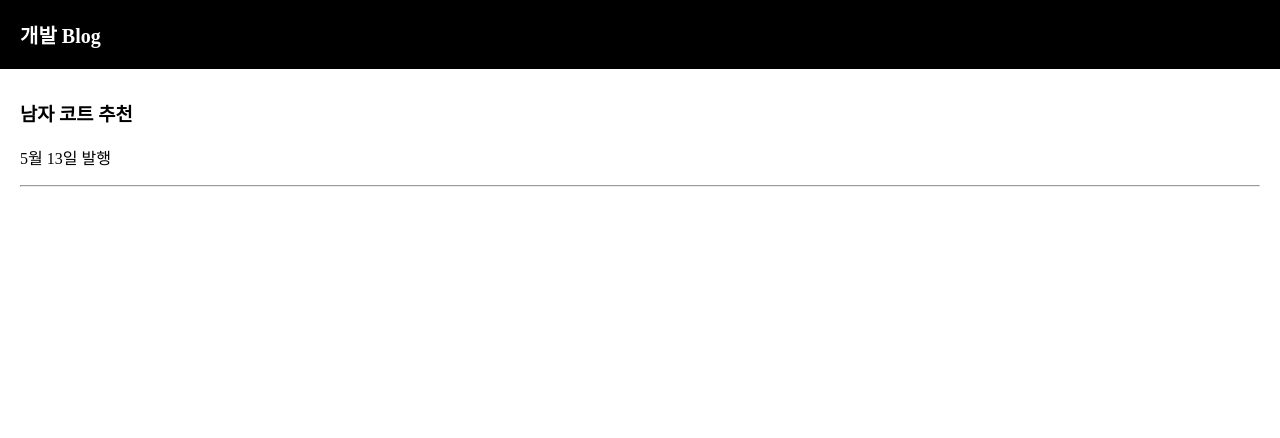
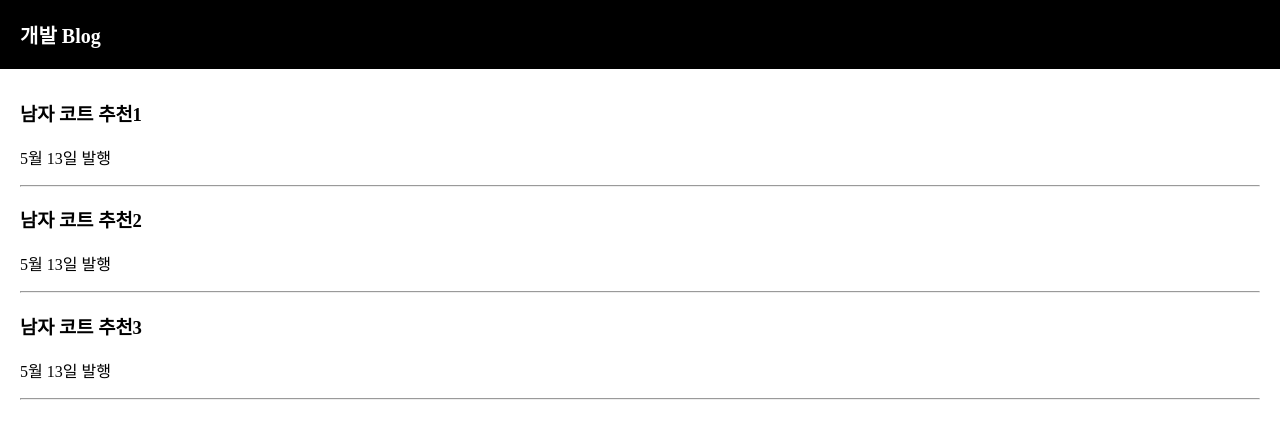
Before and after one commit to wochae/6ew, a React (Create React App) app in the folder blog/: page / in a window 1280 px wide. Shown: the top 438 px of the page. Built offline with nearby package versions, Linux system fonts and the light colour scheme.

Commit message:
[error] : incorrect answer #6

```diff
--- a/blog/src/App.js
+++ b/blog/src/App.js
@@ -4,7 +4,9 @@ import './App.css';
 
 function App() {
 
-  let [글제목, 글제목변경] = useState('남자 코트 추천');
+  let [글제목1, 글제목변경1] = useState('남자 코트 추천1');
+  let [글제목2, 글제목변경2] = useState('남자 코트 추천2');
+  let [글제목3, 글제목변경3] = useState('남자 코트 추천3');
 
   let posts = '강남 고기 맛집';
   return (
@@ -13,7 +15,13 @@ function App() {
         <div>개발 Blog</div>
       </div>
       <div className="list">
-        <h3> { 글제목 } </h3>
+        <h3> { 글제목1 } </h3>
+        <p>5월 13일 발행</p>
+        <hr/>
+        <h3> { 글제목2 } </h3>
+        <p>5월 13일 발행</p>
+        <hr/>
+        <h3> { 글제목3 } </h3>
         <p>5월 13일 발행</p>
         <hr/>
       </div>
```
